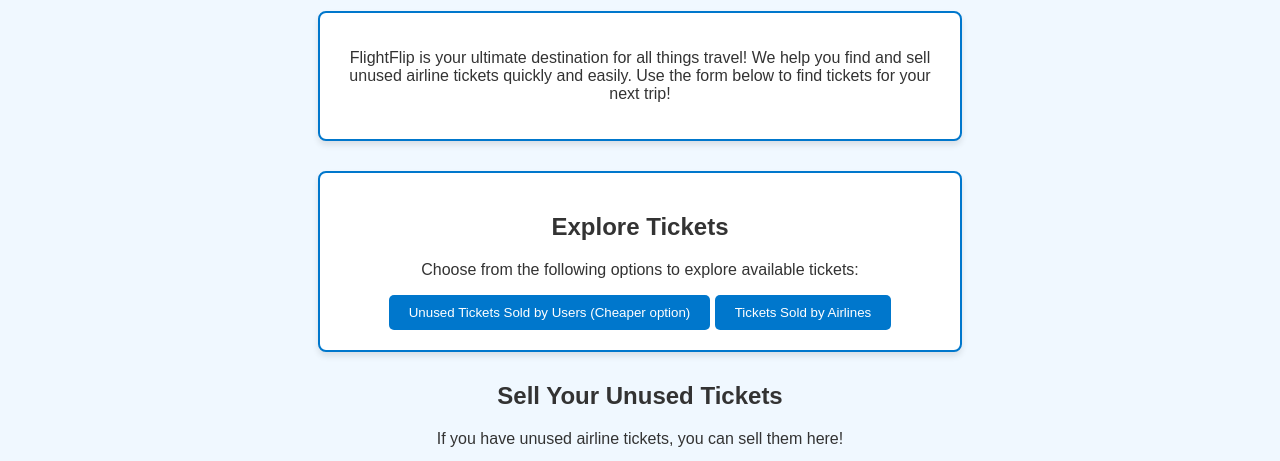
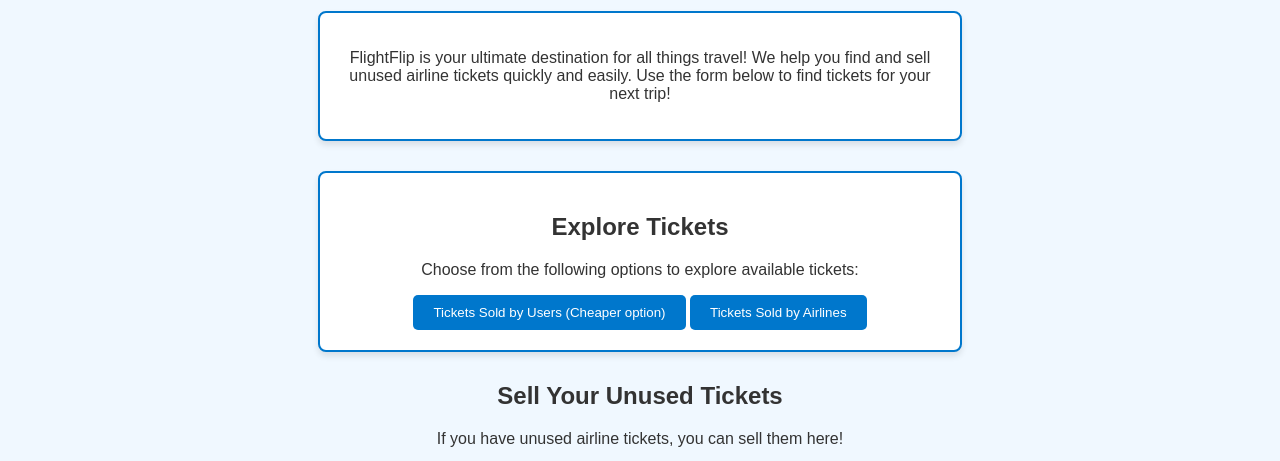
Before and after one commit to IconicIconic/FlightFlip, a plain HTML site: page Front-End/index.html in a window 1280 px wide. Shown: the part 320-781 px from the top of the page. Drawn offline with Linux system fonts and the light colour scheme.

```diff
--- a/Front-End/index.html
+++ b/Front-End/index.html
@@ -224,7 +224,7 @@
     <h2>Explore Tickets</h2>
     <p>Choose from the following options to explore available tickets:</p>
     <!-- Button for Tickets Sold by users -->
-    <button onclick="window.location.href='search-user-tickets.html'">Unused Tickets Sold by Users (Cheaper option)</button>
+    <button onclick="window.location.href='search-user-tickets.html'">Tickets Sold by Users (Cheaper option)</button>
     <!-- Button for Tickets Sold by Airlines -->
     <button onclick="window.location.href='view-airline-tickets.html'">Tickets Sold by Airlines</button>
 </div>
```
